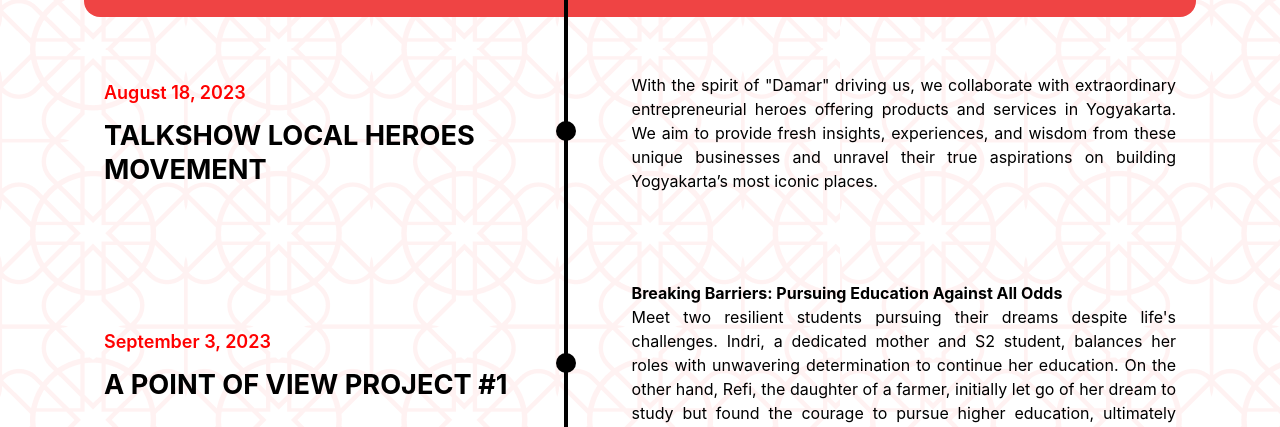
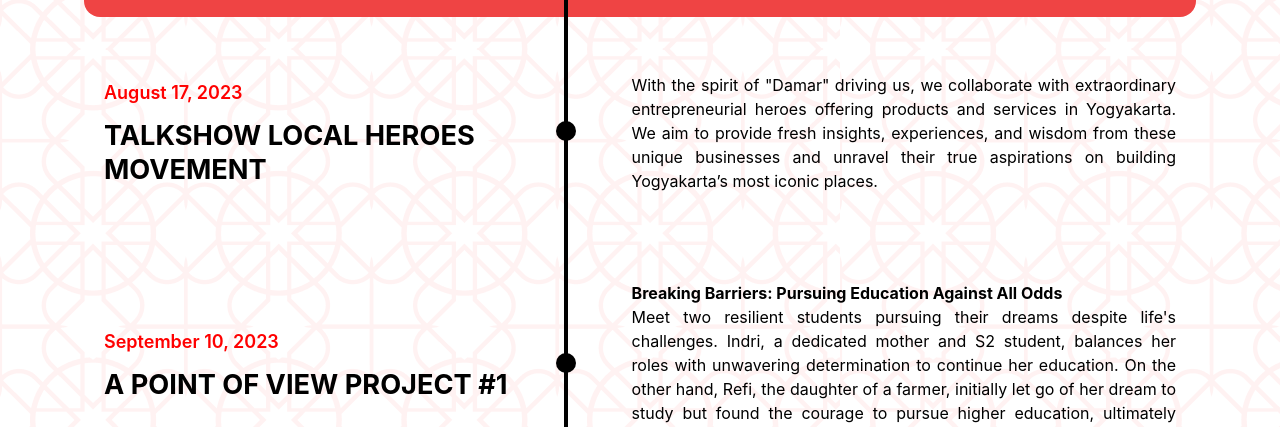
Before and after one commit to yanridwan/TEDxUGM-3.0, a Next.js app: page /schedule in a window 1280 px wide. Shown: the part 414-841 px from the top of the page. Built offline with nearby package versions, Linux system fonts and the light colour scheme.

Commit message:
manage z-index and schedule

```diff
--- a/app/merchandise/[merch]/page.tsx
+++ b/app/merchandise/[merch]/page.tsx
@@ -6,8 +6,8 @@ export default function Page({ params, searchParams }: { params: { merch: string
             <h2 className="absolute -top-10 -right-[calc(10vw+2em)] opacity-100 font-outline-1 font-bold text-white text-[calc(10vw+3em)]">Merchandise</h2>
             <h2 className="absolute bottom-0 -left-[calc(10vw+2em)] font-outline-1 font-bold text-white text-[calc(10vw+3em)]">Merchandise</h2>
             </div>
-            <section className="bgMerch flex items-center justify-center h-screen">
-                <div className="flex flex-col md:flex-row gap-5 md:gap-20 mx-10  relative z-50 sm:mx-20 aspect-square md:items-center justify-center">
+            <section className="bgMerch flex items-center justify-center h-screen ">
+                <div className="flex flex-col md:flex-row gap-5 md:gap-20 mx-10 rounded-lg  relative z-30 sm:mx-20 aspect-square md:items-center justify-center">
                 <img src={`/${searchParams.image}`} alt={productName} className="w-[30vw] rounded-3xl aspect-square" placeholder="blur"/>
                 <div className="flex flex-col gap-1 md:w-[calc(30%+5rem)]">
                     <h1 className="text-black font-bold text-3xl">{productName}</h1>
--- a/app/schedule/schedules.ts
+++ b/app/schedule/schedules.ts
@@ -5,17 +5,17 @@ const schedules=[
         description:'In this project, we made a mural painting based on the correlation of Damar with Yogyakarta’s culture. Collaborating with the marvelous Saidaka, we will take you on a journey through our visual Klinik Seni that illustrate the pivotal role of the youth’s spirit in protecting Yogyakarta’s legacy.'
     },
     {
-        date:'2023-08-18',
+        date:'2023-08-17',
         title:'TALKSHOW LOCAL HEROES MOVEMENT',
         description:'With the spirit of "Damar" driving us, we collaborate with extraordinary entrepreneurial heroes offering products and services in Yogyakarta. We aim to provide fresh insights, experiences, and wisdom from these unique businesses and unravel their true aspirations on building Yogyakarta’s most iconic places.'
     },
     {
-        date:'2023-09-03',
+        date:'2023-09-10',
         title:'A POINT OF VIEW PROJECT #1',
         description:'<b>Breaking Barriers: Pursuing Education Against All Odds</b> <br/> Meet two resilient students pursuing their dreams despite life\'s challenges. Indri, a dedicated mother and S2 student, balances her roles with unwavering determination to continue her education. On the other hand, Refi, the daughter of a farmer, initially let go of her dream to study but found the courage to pursue higher education, ultimately achieving a full scholarship.'
     },
     {
-        date:'2023-09-10',
+        date:'2023-09-25',
         title:'A POINT OF VIEW PROJECT #2',
         description:'<b>High-Achievers: Uniqueness and Their Endeavors</b> <br/> Discover the extraordinary lives of UGM\'s 2023 high-achieving students. Learn how they manage their busy schedules, academics, and personal lives. We\'ll also delve into the lesser-known aspects, exploring moments of imperfection like late submissions or skipped classes. Their daily routines and academic experiences will leave you inspired.'
     },
@@ -30,14 +30,14 @@ const schedules=[
         description:'<b>Empowering Studentpreneurship</b>: Meet Catur and Aqilah, two talented students from S2 and S1, respectively, who have ventured into various business ventures. In this campaign, we\'ll unveil their entrepreneurial journey, from ideation to execution. Gain valuable insights on how they built their businesses, garnered support from their surroundings, and balanced academics with entrepreneurship.'
     },
     {
-        date:'2023-10-08',
-        title:'THE LOCAL ASSETS CULTURAL PROJECT DOCUMENTARY',
-        description:'In this project, we unfold the story behind a Kraton dancer named Anggun, who will take you on a journey showcasing the rich culture and philosophy behind a harmonious choreography of a Kraton traditonal dance. We will discuss about the importance of keeping our culture and  legacy alive for the future generation.'
-    },
-    {
         date:'2023-10-28',
         title:'TALKSHOW SUSTAINABILITY INDUSTRY',
         description:'By embracing the theme “Memayu Hayuning Bawana” that translates to bring prosperity to the world, we want to create awareness about the significance of sustainability lifestyle in enhancing environmental stability. We collaborate with unique entrepreneurs who dives deep into their career to create a sustainable business.'
+    },
+    {
+        date:'2023-10-29',
+        title:'THE LOCAL ASSETS CULTURAL PROJECT DOCUMENTARY',
+        description:'In this project, we unfold the story behind a Kraton dancer named Anggun, who will take you on a journey showcasing the rich culture and philosophy behind a harmonious choreography of a Kraton traditonal dance. We will discuss about the importance of keeping our culture and  legacy alive for the future generation.'
     },
     {
         date:'2023-11-18',
```
